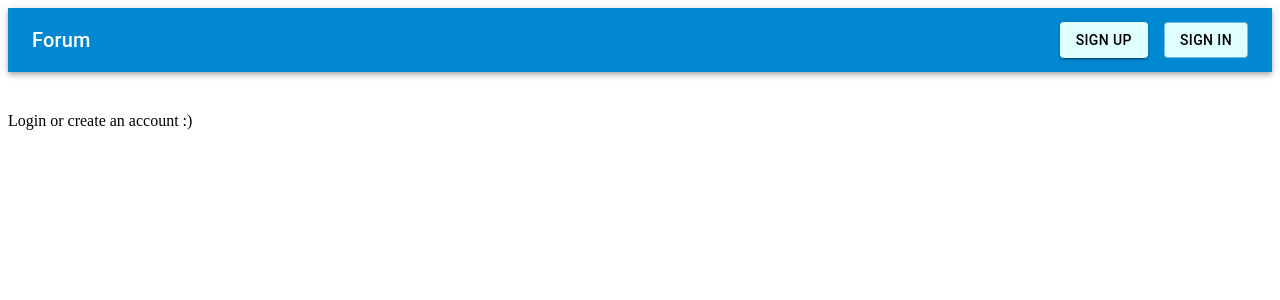
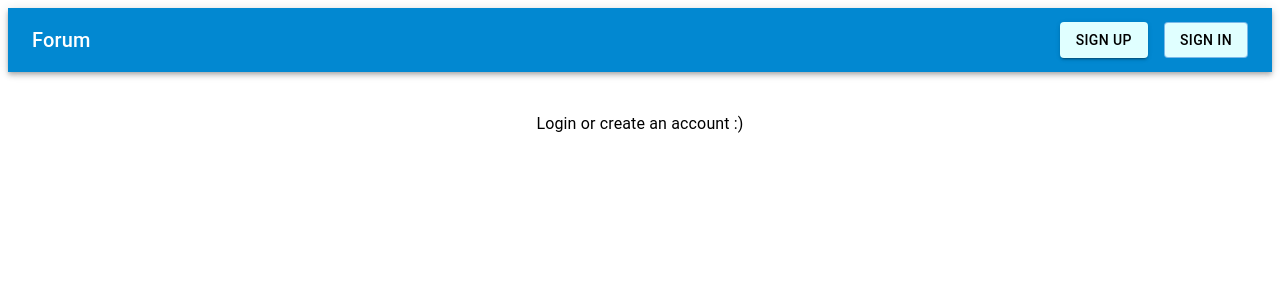
Before and after one commit to Nelli-meow/Forum-team-1-lab-88-, a React (Vite) app in the folder frontend-forum/: page / in a window 1280 px wide. Shown: the top 300 px of the page. Built offline with nearby package versions, Linux system fonts and the light colour scheme.

Commit message:
F1-13 Corrected the text

```diff
--- a/frontend-forum/src/containers/MainPage.tsx
+++ b/frontend-forum/src/containers/MainPage.tsx
@@ -1,6 +1,5 @@
-
 import { useAppSelector } from '../app/hooks.ts';
-import { Box } from '@mui/material';
+import { Box, Typography } from '@mui/material';
 import { selectUser } from '../features/users/UsersSlice.ts';
 import Header from '../components/Header/Header.tsx';
 
@@ -12,7 +11,18 @@ const MainPage = () => {
       <Header/>
       <Box sx={{ flexGrow: 1 }}>
         {
-          user ? <p>ЕСЛИ ЮЗЕР ЕСТЬ ТО СЮДА УЖЕ КОМПОНЕНТ С ПОСТАМИ ЙОУ ДА</p> :<p className="text-center my-5">Login or create an account :)</p>
+          user ? <p>ЕСЛИ ЮЗЕР ЕСТЬ ТО СЮДА УЖЕ КОМПОНЕНТ С ПОСТАМИ ЙОУ ДА</p> :<Box
+            sx={{
+              display: 'flex',
+              justifyContent: 'center',
+              alignItems: 'center',
+              textAlign: 'center',
+            }}
+          >
+            <Typography variant="body1">
+              Login or create an account :)
+            </Typography>
+          </Box>
         }
       </Box>
     </>
```
